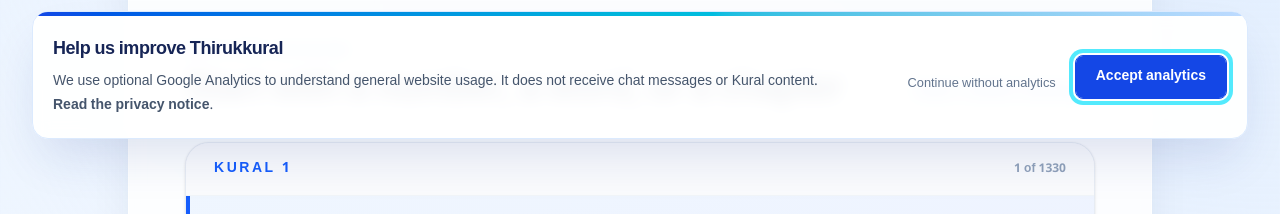
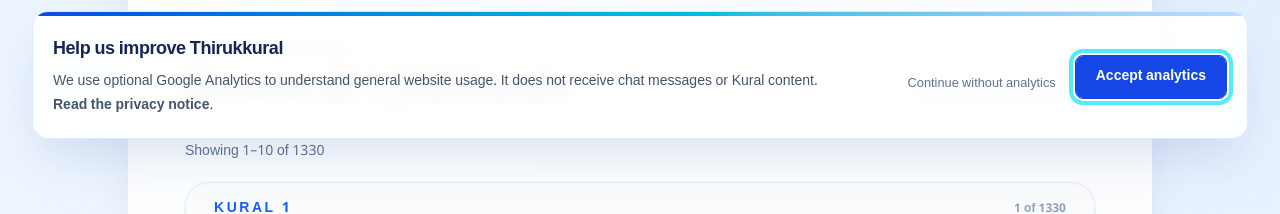
Before and after one commit to nramc/thirukkural-api, a Next.js app: page /browse in a window 1280 px wide. Shown: the part 645-859 px from the top of the page. Built offline with nearby package versions, Linux system fonts and the light colour scheme; no server answers.

Commit message:
feat: enhance browsing experience with pagination and result indexing

```diff
--- a/app/browse/page.tsx
+++ b/app/browse/page.tsx
@@ -18,6 +18,7 @@
     query: string;
     sectionId?: number;
     chapterId?: number;
+    page: number;
 };
 
 export const metadata: Metadata = {
@@ -39,18 +40,24 @@
     return id <= maximum ? id : undefined;
 }
 
+function getPage(value: string): number {
+    return getId(value, Number.MAX_SAFE_INTEGER) ?? 1;
+}
+
 function getSearchState(params: Record<string, string | string[] | undefined>): SearchState {
     const query = getParam(params.q).trim();
     const sectionId = getId(getParam(params.section), 3);
     const chapterId = getId(getParam(params.chapter), MAX_CHAPTER_NUMBER);
+    const page = getPage(getParam(params.page));
 
-    return { query, sectionId, chapterId };
+    return { query, sectionId, chapterId, page };
 }
 
 export default async function BrowsePage({ searchParams }: Readonly<BrowsePageProps>) {
     const state = getSearchState(await searchParams);
     const isKuralNumberQuery = /^[1-9]\d*$/.test(state.query);
     const requestedKuralNumber = isKuralNumberQuery ? Number(state.query) : undefined;
+    const resultPage = isKuralNumberQuery ? 1 : state.page;
     const keywords = state.query
         ? state.query
               .split(',')
@@ -67,12 +74,23 @@
                           : undefined;
                   return { results: kural ? [kural] : [], total: kural ? 1 : 0 };
               })()
-            : kuralService.searchByKeyword(keywords, 1, KURALS_PER_PAGE, state.sectionId, state.chapterId);
+            : kuralService.searchByKeyword(keywords, state.page, KURALS_PER_PAGE, state.sectionId, state.chapterId);
 
     const chapters = taxonomyService.getChapters(state.sectionId);
     const hasFilters = Boolean(state.query || state.sectionId || state.chapterId);
+    const totalPages = Math.ceil(searchResult.total / KURALS_PER_PAGE);
     const resultCountLabel = searchResult.total === 1 ? 'Kural' : 'Kurals';
-    const resultDescription = hasFilters ? `${searchResult.total} ${resultCountLabel} found` : 'Start with a number, a word, or a chapter';
+    const resultDescription = hasFilters ? `${searchResult.total} ${resultCountLabel} found` : 'Browse all 1,330 Kurals';
+    const firstResultNumber = (resultPage - 1) * KURALS_PER_PAGE + 1;
+    const lastResultNumber = Math.min(resultPage * KURALS_PER_PAGE, searchResult.total);
+    const getBrowseHref = (page: number) => {
+        const params = new URLSearchParams();
+        if (state.query) params.set('q', state.query);
+        if (state.sectionId) params.set('section', String(state.sectionId));
+        if (state.chapterId) params.set('chapter', String(state.chapterId));
+        params.set('page', String(page));
+        return `/browse?${params.toString()}`;
+    };
 
     return (
         <main className="min-h-screen bg-[radial-gradient(circle_at_top_right,#dbeafe,transparent_36%),linear-gradient(135deg,#eff6ff_0%,#ffffff_48%,#eef2ff_100%)] px-4 py-6 text-slate-900 sm:px-8 sm:py-10 lg:px-10">
@@ -170,7 +188,48 @@
 
                     <div className="mt-8">
                         {searchResult.results.length > 0 ? (
-                            <KuralResultList kurals={searchResult.results} total={searchResult.total} showPosition={!isKuralNumberQuery} />
+                            <>
+                                <p className="mb-5 text-sm font-medium text-slate-500">
+                                    Showing {firstResultNumber}–{lastResultNumber} of {searchResult.total}
+                                </p>
+                                <KuralResultList
+                                    kurals={searchResult.results}
+                                    total={searchResult.total}
+                                    showPosition={!isKuralNumberQuery}
+                                    startIndex={firstResultNumber - 1}
+                                />
+                                {!isKuralNumberQuery && totalPages > 1 && (
+                                    <nav className="mt-8 flex items-center justify-between gap-4" aria-label="Browse result pages">
+                                        {resultPage > 1 ? (
+                                            <Link
+                                                href={getBrowseHref(resultPage - 1)}
+                                                className="rounded-2xl border border-slate-200 bg-white px-4 py-3 text-sm font-semibold text-blue-700 shadow-sm transition hover:border-blue-300 hover:bg-blue-50 focus-visible:outline-none focus-visible:ring-4 focus-visible:ring-blue-100"
+                                            >
+                                                ← Previous
+                                            </Link>
+                                        ) : (
+                                            <span className="rounded-2xl border border-slate-100 bg-slate-50 px-4 py-3 text-sm font-semibold text-slate-300">
+                                                ← Previous
+                                            </span>
+                                        )}
+                                        <span className="text-sm font-semibold text-slate-500">
+                                            Page {resultPage} of {totalPages}
+                                        </span>
+                                        {resultPage < totalPages ? (
+                                            <Link
+                                                href={getBrowseHref(resultPage + 1)}
+                                                className="rounded-2xl border border-slate-200 bg-white px-4 py-3 text-sm font-semibold text-blue-700 shadow-sm transition hover:border-blue-300 hover:bg-blue-50 focus-visible:outline-none focus-visible:ring-4 focus-visible:ring-blue-100"
+                                            >
+                                                Next →
+                                            </Link>
+                                        ) : (
+                                            <span className="rounded-2xl border border-slate-100 bg-slate-50 px-4 py-3 text-sm font-semibold text-slate-300">
+                                                Next →
+                                            </span>
+                                        )}
+                                    </nav>
+                                )}
+                            </>
                         ) : (
                             <div className="rounded-3xl border border-dashed border-slate-300 bg-slate-50/80 px-6 py-12 text-center">
                                 <p className="text-lg font-semibold text-blue-950">No Kurals found</p>
--- a/components/kural-result-list.tsx
+++ b/components/kural-result-list.tsx
@@ -5,9 +5,10 @@
     kurals: Kural[];
     total?: number;
     showPosition?: boolean;
+    startIndex?: number;
 };
 
-export default function KuralResultList({ kurals, total = kurals.length, showPosition = false }: Readonly<KuralResultListProps>) {
+export default function KuralResultList({ kurals, total = kurals.length, showPosition = false, startIndex = 0 }: Readonly<KuralResultListProps>) {
     return (
         <div className="space-y-5">
             {kurals.map((kural, index) => (
@@ -24,7 +25,7 @@
                         <p className="text-sm font-bold uppercase tracking-[0.18em] text-blue-600">Kural {kural.number}</p>
                         {showPosition && (
                             <span className="text-xs font-semibold text-slate-400">
-                                {index + 1} of {total}
+                                {startIndex + index + 1} of {total}
                             </span>
                         )}
                     </div>
```
